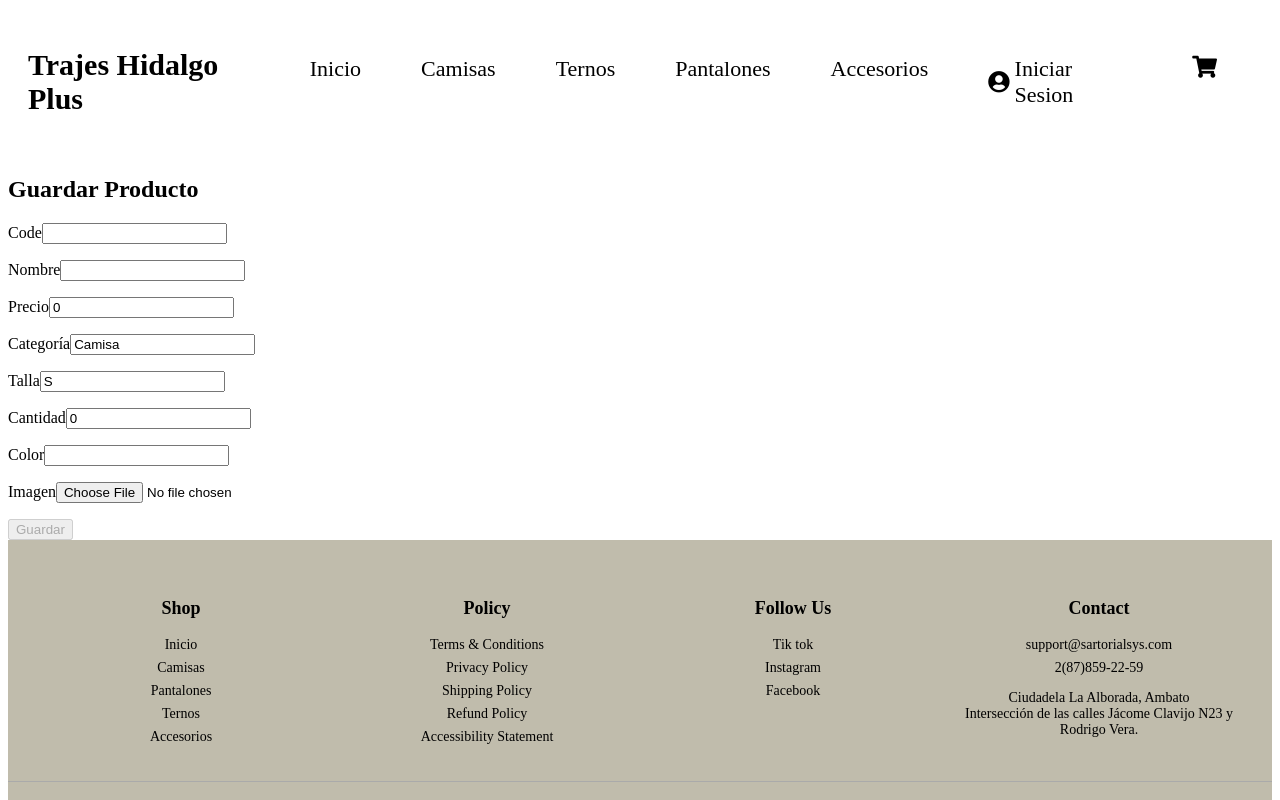
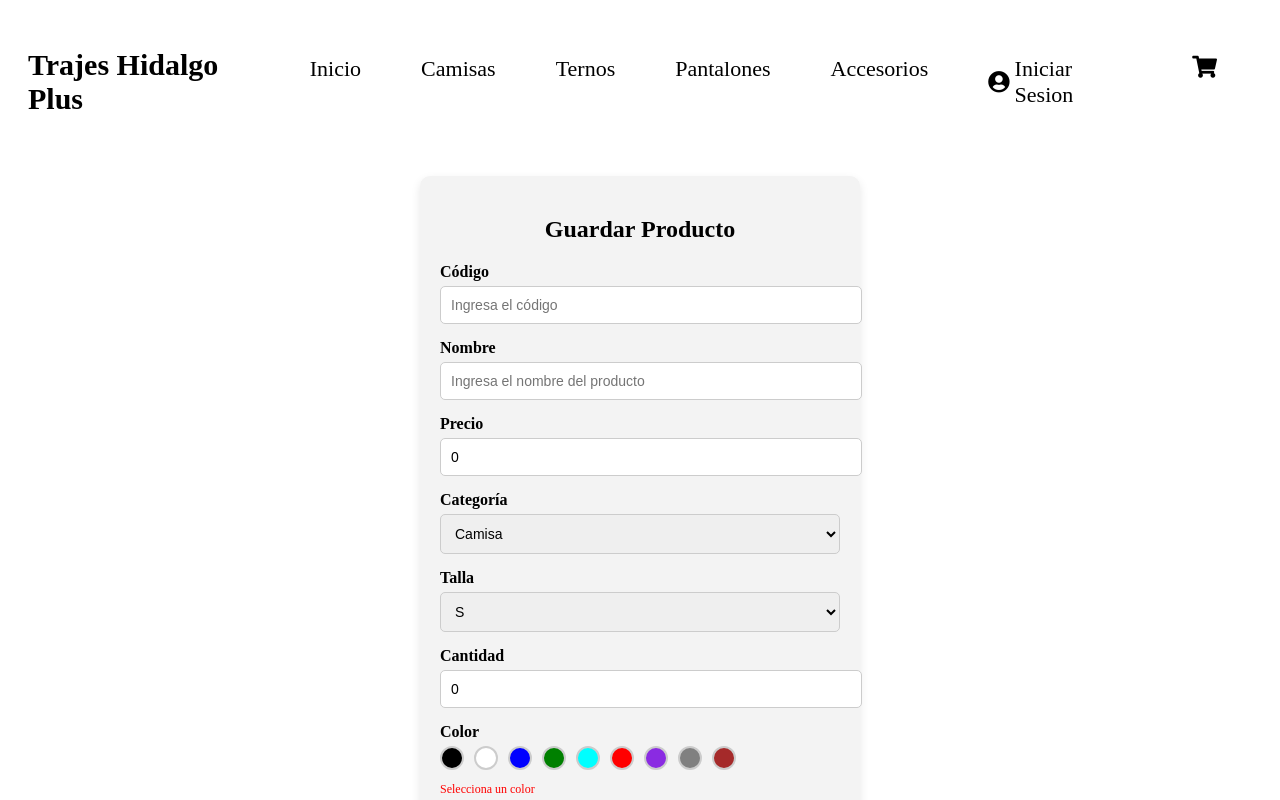
Before and after one commit to joeDeef/SartorialsysWeb, an Angular app in the folder frontend/: page /administration/products/create-product in a window 1280 px wide. Shown: the top 800 px of the page. Built offline with nearby package versions, Linux system fonts and the light colour scheme.

Commit message:
Implementacion de actualizar productos y creacion de productos con mejores estilos

```diff
--- a/frontend/src/app/components/create-product/create-product.component.css
+++ b/frontend/src/app/components/create-product/create-product.component.css
@@ -0,0 +1,100 @@
+.form-container {
+  width: 400px;
+  margin: 20px auto;
+  padding: 20px;
+  background-color: #f3f3f3;
+  border-radius: 10px;
+  box-shadow: 0 4px 10px rgba(0, 0, 0, 0.1);
+}
+
+h2 {
+  text-align: center;
+  margin-bottom: 20px;
+}
+
+.message {
+  padding: 10px;
+  border-radius: 5px;
+  margin-bottom: 15px;
+  text-align: center;
+}
+
+.message.success {
+  background-color: #e0ffe0;
+  color: #006600;
+}
+
+.message.failed {
+  background-color: #ffe0e0;
+  color: #990000;
+}
+
+.link {
+  text-decoration: underline;
+  color: #007bff;
+}
+
+.form {
+  display: flex;
+  flex-direction: column;
+}
+
+.form-group {
+  margin-bottom: 15px;
+}
+
+label {
+  font-weight: bold;
+  margin-bottom: 5px;
+  display: block;
+}
+
+.form-input {
+  width: 100%;
+  padding: 10px;
+  border: 1px solid #ccc;
+  border-radius: 5px;
+  font-size: 14px;
+}
+
+.error-message {
+  font-size: 12px;
+  color: #ff0000;
+}
+
+.form-button {
+  width: 100%;
+  padding: 10px;
+  font-size: 16px;
+  background-color: #000;
+  color: #fff;
+  border: none;
+  border-radius: 5px;
+  cursor: pointer;
+}
+
+.form-button:disabled {
+  background-color: #ccc;
+  cursor: not-allowed;
+}
+.color-options {
+  display: flex;
+  gap: 10px;
+}
+
+.color-circle {
+  display: inline-block;
+  width: 20px;
+  height: 20px;
+  border-radius: 50%;
+  border: 2px solid #ccc;
+  cursor: pointer;
+}
+
+.color-input {
+  display: none;
+}
+
+.color-input:checked + .color-circle {
+  border-color: #000;
+}
--- a/frontend/src/app/components/create-product/create-product.component.html
+++ b/frontend/src/app/components/create-product/create-product.component.html
@@ -1,98 +1,163 @@
-<div class="container">
+<div class="form-container">
   <h2>{{ titulo }}</h2>
 
   <!-- Mensajes de estado -->
   <div class="message success" *ngIf="status == 'success'">
     El Producto se ha guardado correctamente, puedes verlo
-    <a [routerLink]="['products']">aquí</a>
+    <a [routerLink]="['/products']" class="link">aquí</a>
   </div>
   <div class="message failed" *ngIf="status == 'failed'">
     El producto no se ha podido guardar.
   </div>
 
   <!-- Formulario para crear producto -->
-  <form #productForm="ngForm" (ngSubmit)="newProduct(productForm)">
-    <p>
-      <label for="code">Code</label>
+  <form #productForm="ngForm" (ngSubmit)="newProduct(productForm)" class="form">
+    <!-- Código -->
+    <div class="form-group">
+      <label for="code">Código</label>
       <input
         type="text"
+        id="code"
         name="code"
         #code="ngModel"
         [(ngModel)]="product.code"
         required
+        placeholder="Ingresa el código"
+        class="form-input"
       />
-      <span *ngIf="code.touched && !code.valid"> Code obligatorio </span>
-    </p>
-    <p>
+      <span *ngIf="code.touched && !code.valid" class="error-message">El código es obligatorio</span>
+    </div>
+
+    <!-- Nombre -->
+    <div class="form-group">
       <label for="name">Nombre</label>
       <input
         type="text"
+        id="name"
         name="name"
         #name="ngModel"
         [(ngModel)]="product.name"
         required
+        placeholder="Ingresa el nombre del producto"
+        class="form-input"
       />
-      <span *ngIf="name.touched && !name.valid"> Nombre obligatorio </span>
-    </p>
-    <p>
+      <span *ngIf="name.touched && !name.valid" class="error-message">El nombre es obligatorio</span>
+    </div>
+
+    <!-- Precio -->
+    <div class="form-group">
       <label for="price">Precio</label>
       <input
         type="number"
+        id="price"
         name="price"
         #price="ngModel"
         [(ngModel)]="product.price"
         required
+        placeholder="Ingresa el precio"
+        class="form-input"
       />
-    </p>
-    <p>
+    </div>
+
+    <!-- Categoría -->
+    <div class="form-group">
       <label for="category">Categoría</label>
-      <input
-        type="text"
+      <select
+        id="category"
         name="category"
         #category="ngModel"
         [(ngModel)]="product.category"
         required
-      />
-      <span *ngIf="category.touched && !category.valid">
-        Categoría obligatoria
-      </span>
-    </p>
-    <p>
+        class="form-input"
+      >
+        <option value="" disabled selected>Selecciona una categoría</option>
+        <option value="Camisa">Camisa</option>
+        <option value="Accesorio">Accesorio</option>
+        <option value="Terno">Terno</option>
+        <option value="Chaqueta">Chaqueta</option>
+        <option value="Pantalón">Pantalón</option>
+      </select>
+      <span *ngIf="category.touched && !category.valid" class="error-message">La categoría es obligatoria</span>
+    </div>
+
+    <!-- Talla -->
+    <div class="form-group">
       <label for="size">Talla</label>
-      <input
-        type="text"
+      <select
+        id="size"
         name="size"
         #size="ngModel"
         [(ngModel)]="product.size"
         required
-      />
-      <span *ngIf="size.touched && !size.valid"> Talla obligatoria </span>
-    </p>
-    <p>
+        class="form-input"
+      >
+        <option value="" disabled selected>Selecciona una talla</option>
+        <option value="S">S</option>
+        <option value="M">M</option>
+        <option value="L">L</option>
+        <option value="XL">XL</option>
+      </select>
+      <span *ngIf="size.touched && !size.valid" class="error-message">La talla es obligatoria</span>
+    </div>
+
+    <!-- Cantidad -->
+    <div class="form-group">
       <label for="amount">Cantidad</label>
       <input
         type="number"
+        id="amount"
         name="amount"
         #amount="ngModel"
         [(ngModel)]="product.amount"
         required
+        placeholder="Cantidad disponible"
+        class="form-input"
       />
-    </p>
-    <p>
+    </div>
+
+    <!-- Color -->
+    <div class="form-group">
       <label for="color">Color</label>
+      <div class="color-options">
+        <label *ngFor="let color of ['Negro', 'Blanco', 'Azul', 'Verde', 'Celeste', 'Rojo', 'Violeta', 'Plomo', 'Café']">
+          <input
+            type="radio"
+            name="color"
+            [(ngModel)]="product.color"
+            [value]="color"
+            required
+            class="color-input"
+          />
+          <span
+            class="color-circle"
+            [ngStyle]="{'background-color': getColorCode(color)}"
+          ></span>
+        </label>
+      </div>
+      <span *ngIf="!product.color" class="error-message">Selecciona un color</span>
+    </div>
+
+    <!-- Imagen -->
+    <div class="form-group">
+      <label for="image">Imagen</label>
       <input
-        type="text"
-        name="color"
-        #color="ngModel"
-        [(ngModel)]="product.color"
-        required
+        type="file"
+        id="image"
+        name="image"
+        (change)="imagenChangeEvent($event)"
+        #fileInput
+        class="form-input"
       />
-      <span *ngIf="color.touched && !color.valid"> Color obligatorio </span>
-    </p>
-    <p>
-      <label for="image">Imagen</label>
-      <input type="file" name="image" (change)="imagenChangeEvent($event)" #fileInput />
-    </p>
-    <input type="submit" value="Guardar" [disabled]="!productForm.form.valid" />
+    </div>
+
+    <!-- Botón -->
+    <div class="form-group">
+      <input
+        type="submit"
+        value="Guardar"
+        [disabled]="!productForm.form.valid"
+        class="form-button"
+      />
+    </div>
   </form>
 </div>
--- a/frontend/src/app/components/create-product/create-product.component.ts
+++ b/frontend/src/app/components/create-product/create-product.component.ts
@@ -73,6 +73,23 @@ export class CreateProductComponent {
     // Guardar los archivos seleccionados en la lista
     this.archivosParaCargar = <Array<File>>archivoSeleccionado.target.files;
   }
+    // Función para mapear nombres de colores a códigos hexadecimales
+    getColorCode(color: string): string {
+      const colorMap: { [key: string]: string } = {
+        Negro: '#000000',
+        Blanco: '#FFFFFF',
+        Azul: '#0000FF',
+        Verde: '#008000',
+        Celeste: '#00FFFF',
+        Rojo: '#FF0000',
+        Violeta: '#8A2BE2',
+        Rosado: '#FFC0CB',
+        Plomo: '#808080',
+        Café: '#A52A2A'
+      };
+
+      return colorMap[color] || '#000000'; // Por defecto negro si no se encuentra el color
+    }
 
 
 
--- a/frontend/src/app/components/edit-product/edit-product.component.css
+++ b/frontend/src/app/components/edit-product/edit-product.component.css
@@ -0,0 +1,57 @@
+.form-container {
+  width: 400px;
+  margin: 0 auto;
+  padding: 20px;
+  border-radius: 10px;
+  background-color: #f3f3f3;
+  box-shadow: 0 4px 10px rgba(0, 0, 0, 0.2);
+}
+
+h2 {
+  text-align: center;
+  margin-bottom: 20px;
+}
+
+.form-group {
+  margin-bottom: 15px;
+}
+
+label {
+  display: block;
+  font-weight: bold;
+  margin-bottom: 5px;
+}
+
+.form-input,
+.form-checkbox {
+  width: 100%;
+  padding: 10px;
+  border: 1px solid #ccc;
+  border-radius: 5px;
+  font-size: 14px;
+}
+
+.form-checkbox {
+  width: auto;
+}
+
+.status-label {
+  margin-left: 10px;
+  font-size: 14px;
+}
+
+.form-button {
+  width: 100%;
+  padding: 10px;
+  font-size: 16px;
+  color: #fff;
+  background-color: #000;
+  border: none;
+  border-radius: 5px;
+  cursor: pointer;
+  text-transform: uppercase;
+}
+
+.form-button:hover {
+  background-color: #444;
+}
--- a/frontend/src/app/components/edit-product/edit-product.component.html
+++ b/frontend/src/app/components/edit-product/edit-product.component.html
@@ -1 +1,104 @@
+<ng-container *ngIf="!loading">
+  <div class="form-container">
+    <h2>Editar Producto</h2>
+    <form (ngSubmit)="guardarCambios()" class="form">
+      <!-- Nombre -->
+      <div class="form-group">
+        <label for="name">Nombre:</label>
+        <input
+          type="text"
+          id="name"
+          [(ngModel)]="product.name"
+          name="name"
+          placeholder="Escribe el nombre del producto"
+          class="form-input"
+        />
+      </div>
+
+      <!-- Precio -->
+      <div class="form-group">
+        <label for="price">Precio:</label>
+        <input
+          type="number"
+          id="price"
+          [(ngModel)]="product.price"
+          name="price"
+          placeholder="Introduce el precio"
+          class="form-input"
+        />
+      </div>
+
+      <!-- Categoría -->
+      <div class="form-group">
+        <label for="category">Categoría:</label>
+        <select
+          id="category"
+          [(ngModel)]="product.category"
+          name="category"
+          class="form-input"
+        >
+          <option value="" disabled selected>Selecciona una categoría</option>
+          <option value="Camisa">Camisa</option>
+          <option value="Accesorio">Accesorio</option>
+          <option value="Terno">Terno</option>
+          <option value="Chaqueta">Chaqueta</option>
+          <option value="Pantalón">Pantalón</option>
+        </select>
+      </div>
+
+      <!-- Talla -->
+      <div class="form-group">
+        <label for="size">Talla:</label>
+        <select
+          id="size"
+          [(ngModel)]="product.size"
+          name="size"
+          class="form-input"
+        >
+          <option value="" disabled selected>Selecciona una talla</option>
+          <option value="S">S</option>
+          <option value="M">M</option>
+          <option value="L">L</option>
+          <option value="XL">XL</option>
+        </select>
+      </div>
+
+      <!-- Cantidad -->
+      <div class="form-group">
+        <label for="amount">Cantidad:</label>
+        <input
+          type="number"
+          id="amount"
+          [(ngModel)]="product.amount"
+          name="amount"
+          placeholder="Cantidad en inventario"
+          class="form-input"
+        />
+      </div>
+
+      <!-- Disponibilidad -->
+      <div class="form-group">
+        <label for="status">Disponible:</label>
+        <input
+          type="checkbox"
+          id="status"
+          [(ngModel)]="product.status"
+          name="status"
+          class="form-checkbox"
+        />
+        <span class="status-label">¿Está disponible?</span>
+      </div>
+
+      <!-- Botón -->
+      <div class="form-group">
+        <button type="submit" class="form-button">Guardar</button>
+      </div>
+    </form>
+  </div>
+</ng-container>
+
+<ng-container *ngIf="loading">
+  <p>Cargando producto...</p>
+</ng-container>
+
 <p>edit-product works!</p>
--- a/frontend/src/app/services/api.service.ts
+++ b/frontend/src/app/services/api.service.ts
@@ -37,7 +37,7 @@ export class ApiService {
   public updateProduct(code:string,product:Product):Observable<any>{
     let params=JSON.stringify(product);
     let headers=new HttpHeaders().set('Content-Type','application/json');
-    return this._httpClient.put<any>(`${this.url}/${code}`,params,{headers:headers});
+    return this._httpClient.put<any>(`${this.url}/products/${code}`,params,{headers:headers});
   }
   public deleteProduct(code:string):Observable<any>{
     return this._httpClient.delete<any>(`${this.url}/products/${code}`);
```
Also changed, not shown: frontend/src/app/components/edit-product/edit-product.component.ts (+37 -2 lines), 1 other file (tests, documents, lock files or other folders).
